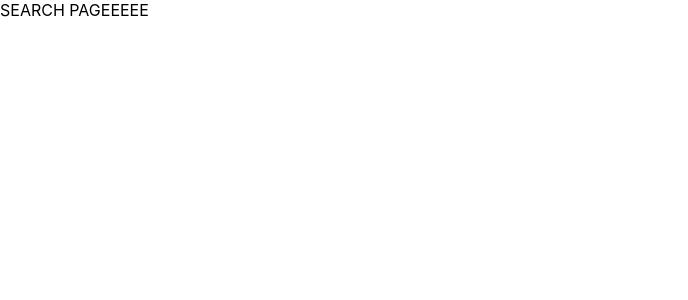
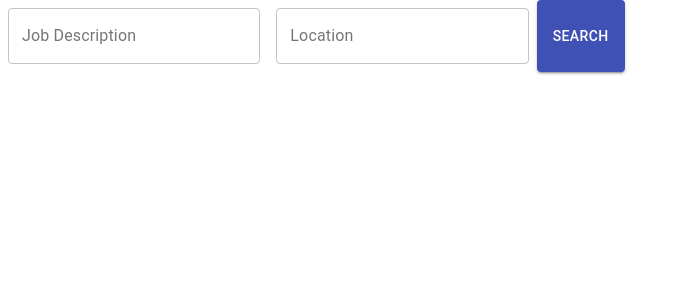
Before and after one commit to bbucsek/GitJobs, a React (Create React App) app: page / in a window 1280 px wide. Shown: the top 300 px of the page, without its empty margins (0-688 px from the left). Built offline with nearby package versions, Linux system fonts and the light colour scheme.

Commit message:
add search component, add context

```diff
--- a/src/App.css
+++ b/src/App.css
@@ -2,37 +2,7 @@
   text-align: center;
 }
 
-.App-logo {
-  height: 40vmin;
-  pointer-events: none;
+.search-bar__container {
+  display: flex;
+  flex-direction: row;
 }
-
-@media (prefers-reduced-motion: no-preference) {
-  .App-logo {
-    animation: App-logo-spin infinite 20s linear;
-  }
-}
-
-.App-header {
-  background-color: #282c34;
-  min-height: 100vh;
-  display: flex;
-  flex-direction: column;
-  align-items: center;
-  justify-content: center;
-  font-size: calc(10px + 2vmin);
-  color: white;
-}
-
-.App-link {
-  color: #61dafb;
-}
-
-@keyframes App-logo-spin {
-  from {
-    transform: rotate(0deg);
-  }
-  to {
-    transform: rotate(360deg);
-  }
-}
--- a/src/App.js
+++ b/src/App.js
@@ -3,16 +3,20 @@ import './App.css';
 import {Route, Switch} from "react-router-dom";
 import SearchPage from "./Pages/SearchPage";
 import JobDescription from "./Pages/JobDescription";
+import {SearchResultProvider} from "./Contexts/SearchResultsContext";
 
 
 function App() {
 
 
     return (
+        <SearchResultProvider>
             <div className="page-container">
                 <Route exact path="/job_description" component={JobDescription}/>
                 <Route exact path="/" component={SearchPage}/>
             </div>
+        </SearchResultProvider>
+
 
     );
 }
--- /dev/null
+++ b/src/Components/SearchBar.js
@@ -0,0 +1,68 @@
+import React, {useState, useContext} from 'react';
+import { makeStyles } from '@material-ui/core/styles';
+import TextField from '@material-ui/core/TextField';
+import Button from '@material-ui/core/Button';
+import {SearchResultContext} from "../Contexts/SearchResultsContext";
+
+const SearchBar = () => {
+
+    const useStyles = makeStyles((theme) => ({
+        root: {
+            '& .MuiTextField-root': {
+                margin: theme.spacing(1),
+                width: '25ch',
+            },
+        },
+    }));
+
+    const classes = useStyles();
+    const [description, setDescription] = useState();
+    const [location, setLocation] = useState();
+    const {searchResults} = useContext(SearchResultContext);
+
+
+    const handleDescriptionChange = (event) => {
+        setDescription(event.target.value);
+        console.log(description);
+    };
+
+    const handleLocationChange = (event) => {
+        setLocation(event.target.value);
+        console.log(location);
+    };
+
+    const handleSearch = () => {
+      alert(location + " " + description)
+    };
+
+    return (
+        <div className="search-bar__container">
+            <form className={classes.root} noValidate autoComplete="off">
+                    <TextField
+                        id="outlined-textarea"
+                        label="Job Description"
+                        placeholder="Placeholder"
+                        multiline
+                        variant="outlined"
+                        onChange={handleDescriptionChange}
+                    />
+                    <TextField
+                        id="outlined-textarea"
+                        label="Location"
+                        placeholder="Placeholder"
+                        multiline
+                        variant="outlined"
+                        onChange={handleLocationChange}
+                    />
+            </form>
+            <Button variant="contained"
+                    color="primary"
+                    onClick={handleSearch}
+            >
+                Search
+            </Button>
+        </div>
+    );
+};
+
+export default SearchBar;
--- /dev/null
+++ b/src/Contexts/SearchResultsContext.js
@@ -0,0 +1,18 @@
+import React, {useState, createContext} from "react";
+
+export const SearchResultContext = createContext();
+
+export const SearchResultProvider = props => {
+
+    const [searchResults, setSearchResults] = useState([]);
+
+    return (
+        <SearchResultContext.Provider
+            value={{
+                searchResults
+            }}
+        >
+            {props.children}
+        </SearchResultContext.Provider>
+    )
+};
--- a/src/Pages/SearchPage.js
+++ b/src/Pages/SearchPage.js
@@ -1,9 +1,11 @@
-import React from 'react';
+import React, {useState} from 'react';
+import SearchBar from "../Components/SearchBar";
 
 const SearchPage = () => {
+
     return (
         <div>
-            SEARCH PAGEEEEE
+            <SearchBar/>
         </div>
     );
 };
```
Lines whose indentation alone changed are shown as unchanged.
